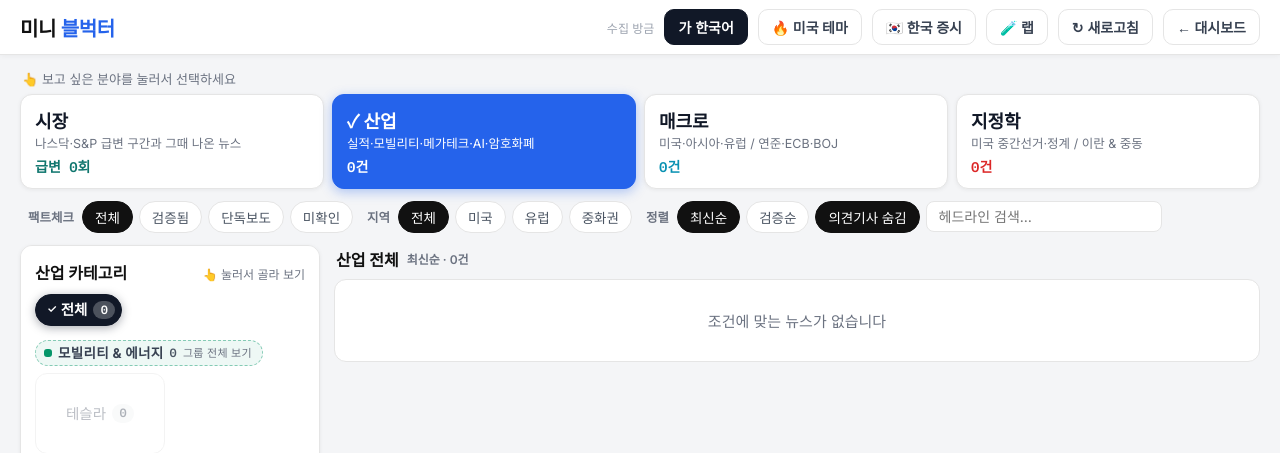
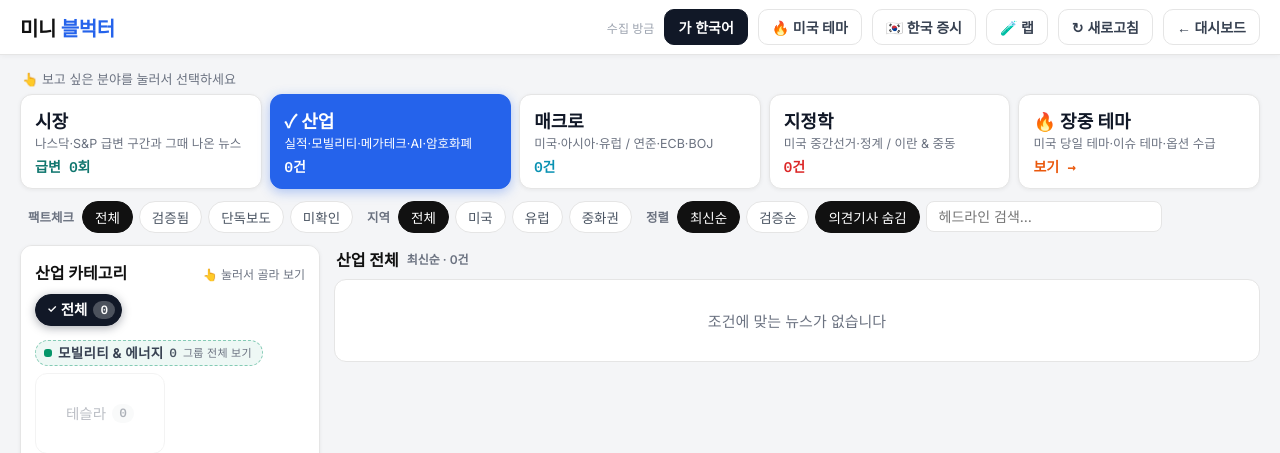
Before and after one commit to kayJo81/mini-bb-public, a Flask app: page /news in a window 1280 px wide. Shown: the top 453 px of the page. Run offline with Flask 3, Linux system fonts and the light colour scheme.

Commit message:
수집 중단 고침(Finviz 저장 중 오류) + 메인 카테고리에 '🔥 장중 테마' 메뉴
- finviz_dump: 저장용 필드만 남김, 실패해도 수집은 계속 / 캐시는 사본으로 돌려줘 뒤 단계 표시가 섞이지 않게
- 미국 뉴스 카테고리(시장·산업·매크로·지정학) 옆에 장중 테마 카드(상승 1위 테마 표시) → /themes

Co-Authored-By: Claude Opus 5.5 <noreply@anthropic.com>
Claude-Session: https://claude.ai/code/session_01MXvagVcFP8sfLF838ZVsyX

```diff
--- a/news_scanner.py
+++ b/news_scanner.py
@@ -967,8 +967,9 @@ _fv_cache, _fv_lock = {}, threading.Lock()
 
 def finviz_dump(path):
     """이번 실행에서 받은 Finviz 종목 뉴스를 파일로 (같은 실행의 다른 단계 — 미국 테마 — 가 다시 요청하지 않도록)"""
+    keys = ("headline", "summary", "source", "domain", "url", "published", "via", "edition")
     with _fv_lock:
-        data = {k: v for k, v in _fv_cache.items() if v}
+        data = {k: [{f: x.get(f) for f in keys} for x in v] for k, v in _fv_cache.items() if v}
     try:
         old = json.load(open(path, encoding="utf-8"))
     except Exception:
@@ -996,7 +997,7 @@ def fetch_finviz(sym):
     """Finviz 종목 페이지 뉴스 표 (최근 100건, 시각은 미국 동부). 한 번 실행 안에서는 종목당 한 번만 요청."""
     with _fv_lock:
         if sym in _fv_cache:
-            return _fv_cache[sym]
+            return [dict(x) for x in _fv_cache[sym]]
     out = []
     try:
         h = ""
@@ -1026,7 +1027,7 @@ def fetch_finviz(sym):
         print(f"[scanner/finviz] {sym}: {ex}")
     with _fv_lock:
         _fv_cache[sym] = out
-    return out
+    return [dict(x) for x in out]   # 사본 — 뒤 단계가 기사에 표시를 붙여도 캐시는 그대로
 
 
 EASTMONEY_URL = ("https://np-listapi.eastmoney.com/comm/web/getFastNewsList?client=web&biz=web_724&fastColumn=102"
@@ -1133,7 +1134,10 @@ def build_briefing(start, end, mode, finnhub_token):
               f"동방재부 {len(em.result())}, RSS {len(rss_items)}건/{len(RSS_FEEDS)}곳")
         topics = list(topic_pool.map(lambda t: scan_topic(t, start, end, finnhub_token, fetch_pool, feed_items), TOPICS))
     if os.environ.get("FINVIZ_DUMP"):
-        finviz_dump(os.environ["FINVIZ_DUMP"])
+        try:   # 보조 기능 — 실패해도 수집은 계속
+            finviz_dump(os.environ["FINVIZ_DUMP"])
+        except Exception as ex:
+            print(f"[scanner/finviz] dump: {ex}")
     stats = {"VERIFIED": 0, "SINGLE": 0, "UNVERIFIED": 0, "opinion": 0, "rumor": 0, "total": 0}
     for t in topics:
         for s in t["stories"]:
--- a/templates/news.html
+++ b/templates/news.html
@@ -62,7 +62,8 @@ a{color:inherit}
 /* 상단 대분류 탭: 산업 / 매크로 / 지정학 */
 .sections{margin-bottom:12px}
 .sec-hint{font-size:11px;color:var(--sub);margin:0 2px 6px}
-.sec-tabs{display:grid;grid-template-columns:repeat(4,1fr);gap:8px}
+.sec-tabs{display:grid;grid-template-columns:repeat(5,1fr);gap:8px}
+a.stab2{text-decoration:none}
 .el-grid{display:grid;grid-template-columns:repeat(auto-fit,minmax(min(100%,230px),1fr));gap:10px}
 .el-c{border:.5px solid var(--bd);border-radius:10px;padding:10px 12px;background:#f9fafb;min-width:0}
 .el-k{font-size:11px;font-weight:700;color:#374151;margin-bottom:6px;display:flex;gap:6px;align-items:baseline;flex-wrap:wrap}
@@ -179,6 +180,7 @@ body.market .filters,body.market .main{display:none}
 
 @media (max-width:820px){
   .sec-tabs{grid-template-columns:repeat(2,1fr)}
+  .sec-tabs .stab2.go{grid-column:1/-1}
   #bar{padding:8px 16px}
   .wrap{padding:12px 16px}
   .main{grid-template-columns:1fr}
@@ -396,7 +398,9 @@ function render(){
       :data.topics.filter(t=>secOf(t)===k).reduce((a,t)=>a+t.stories.filter(passes).length,0)+'건';
     return `<button type="button" class="stab2 ${st.section===k?'on':''}" style="--sc:${c}" data-sec="${k}" aria-pressed="${st.section===k}">
       <span class="t">${k}</span><span class="d">${desc}</span><span class="n">${n}</span></button>`;
-  }).join('');
+  }).join('')+
+    // 장중 테마: 별도 화면(themes)으로 이동
+    `<a class="stab2 go" style="--sc:#ea580c" href="themes"><span class="t">🔥 장중 테마</span><span class="d">미국 당일 테마·이슈 테마·옵션 수급</span><span class="n" id="themeTop">${THEME_TOP||'보기 →'}</span></a>`;
   const topics=data.topics.filter(t=>secOf(t)===st.section);
   // st.topic: 'ALL' | 토픽 id | 'G:그룹명'(그룹 전체)
   const selGroup=st.topic.startsWith('G:')?st.topic.slice(2):null;
@@ -506,7 +510,11 @@ document.querySelector('.filters').onclick=e=>{
   render();
 };
 document.getElementById('q').oninput=e=>{st.q=e.target.value.trim();render();};
-document.getElementById('secTabs').onclick=e=>{const b=e.target.closest('.stab2');if(!b)return;
+// 장중 테마 카드에 상승 1위 테마 표시
+var THEME_TOP='';
+fetch('briefings/us_themes.json',{cache:'no-store'}).then(r=>r.json()).then(d=>{const t=(d.themes||[])[0];if(!t)return;
+  THEME_TOP=`1위 ${t.name} ${t.chg>0?'+':''}${t.chg.toFixed(2)}%`;const el=document.getElementById('themeTop');if(el)el.textContent=THEME_TOP;}).catch(()=>{});
+document.getElementById('secTabs').onclick=e=>{const b=e.target.closest('button.stab2');if(!b)return;
   st.section=b.dataset.sec;st.topic='ALL';save();render();};
 document.getElementById('nav').onclick=e=>{const n=e.target.closest('.ni,.ng');if(!n)return;st.topic=n.dataset.t;render();
   document.getElementById('list').scrollIntoView({behavior:'smooth',block:'start'});};
```
